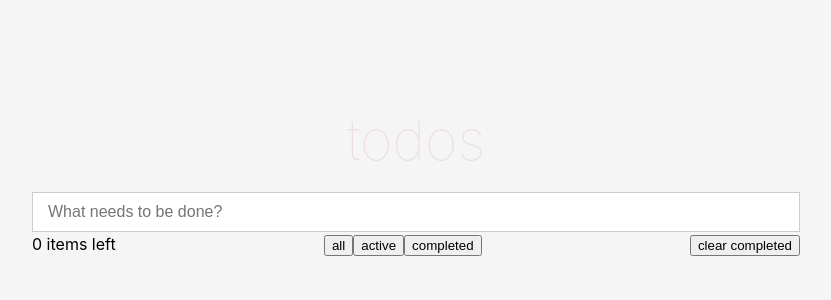
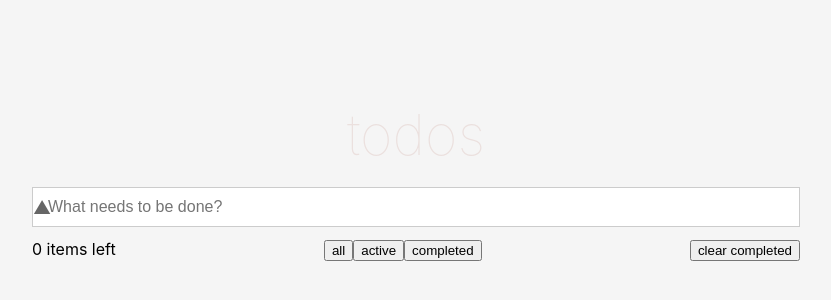
Before and after one commit to IlyaGoncharovY/todo, a React (Vite) app: page / in a window 1280 px wide. Shown: the part 228-528 px from the top of the page, without its empty margins (224-1055 px from the left). Built offline with nearby package versions, Linux system fonts and the light colour scheme.

Commit message:
fix(arrow) refactor Todolist.tsx added arrow for watch tasks element. added perf for components.

```diff
--- a/src/modules/app/components/footer/AppFooter.tsx
+++ b/src/modules/app/components/footer/AppFooter.tsx
@@ -1,7 +1,7 @@
-import {useAppDispatch, useAppSelector} from '../../../../store';
+import {useCallback} from 'react';
 
 import {FilterType} from '../../../../common/type';
-
+import {useAppDispatch, useAppSelector} from '../../../../store';
 import {clearCompletedTasks, getFilteredTasks} from '../../../tasks/reducer/tasksReducer.ts';
 
 import s from './AppFooter.module.css';
@@ -11,18 +11,23 @@ export const AppFooter = () => {
 
   const dispatch = useAppDispatch();
 
-  const setFilterForTasksHandler = (filter: FilterType) => {
+  const setFilterForTasksHandler = useCallback((filter: FilterType) => {
     dispatch(getFilteredTasks(filter));
-  };
+  }, [dispatch]);
 
-  const clearCompletedHandler = () => {
+  const clearCompletedHandler = useCallback(() => {
     dispatch(clearCompletedTasks());
-  };
+  }, [dispatch]);
+
+  /**
+   * длина массива с isActive === false
+   */
+  const lengthActiveElTasksArr = tasksArr.filter(task => !task.isActive).length;
 
   return (
     <div className={s.appFooterContainer}>
       <div>
-        {tasksArr.filter(task => !task.isActive).length} items left
+        {lengthActiveElTasksArr} items left
       </div>
       <div>
         <button onClick={() => setFilterForTasksHandler('All')}>all</button>
@@ -30,7 +35,7 @@ export const AppFooter = () => {
         <button onClick={() => setFilterForTasksHandler('Completed')}>completed</button>
       </div>
       <div>
-        <button onClick={clearCompletedHandler}> clear completed</button>
+        <button onClick={clearCompletedHandler}>clear completed</button>
       </div>
     </div>
   );
--- a/src/modules/tasks/components/taskList/item/TaskItem.tsx
+++ b/src/modules/tasks/components/taskList/item/TaskItem.tsx
@@ -1,4 +1,4 @@
-import {FC} from 'react';
+import {FC, memo} from 'react';
 
 import {TaskType} from '../../../../../common/type';
 
@@ -14,7 +14,7 @@ interface ITaskItem {
     task:TaskType
 }
 
-export const TaskItem:FC<ITaskItem> = ({
+export const TaskItem:FC<ITaskItem> = memo(({
   task,
 }) => {
 
@@ -38,4 +38,4 @@ export const TaskItem:FC<ITaskItem> = ({
       </p>
     </div>
   );
-};
+});
--- a/src/modules/todoList/components/Todolist.module.css
+++ b/src/modules/todoList/components/Todolist.module.css
@@ -4,6 +4,10 @@
     align-items: center;
     justify-content: center;
     flex-direction: column;
+
+    .inputContainer {
+        position: relative;
+        width: 100%;
 
         input {
             border: 1px solid #ccc;
@@ -19,4 +23,22 @@
                 font-size: 16px;
             }
         }
+
+        .arrow {
+            position: absolute;
+            left: 1px;
+            top: 50%;
+            transform: translateY(-50%);
+            cursor: pointer;
+            font-size: 18px;
+            color: #666;
         }
+    }
+    .tasksContainer {
+        width: 100%;
+        margin-top: 10px;
+        max-height: 70vh;
+        overflow-y: auto;
+        transition: max-height 0.3s ease-in-out;
+    }
+}
--- a/src/modules/todoList/components/Todolist.tsx
+++ b/src/modules/todoList/components/Todolist.tsx
@@ -1,18 +1,17 @@
-import { v1 } from 'uuid';
-
 import {ChangeEvent, useState} from 'react';
 
-import {Tasks} from '../../tasks/components/taskList/Tasks.tsx';
+import {v1} from 'uuid';
 
 import {useAppDispatch} from '../../../store';
-
 import {addTask} from '../../tasks/reducer/tasksReducer.ts';
+import {Tasks} from '../../tasks/components/taskList/Tasks.tsx';
 
 import s from './Todolist.module.css';
 
 export const Todolist = () => {
 
   const [taskTitle, setTaskTitle] = useState<string>('');
+  const [isTasksVisible, setIsTasksVisible] = useState<boolean>(true);
 
   const dispatch = useAppDispatch();
 
@@ -32,8 +31,13 @@ export const Todolist = () => {
     }
   };
 
+  const toggleTasksVisibility = () => {
+    setIsTasksVisible(prev => !prev);
+  };
+
   return (
     <div className={s.todolistContainer}>
+      <div className={s.inputContainer}>
         <input
           type="text"
           placeholder="What needs to be done?"
@@ -41,7 +45,15 @@ export const Todolist = () => {
           onChange={handleInputChange}
           onKeyPress={handleKeyPress}
         />
-      <Tasks/>
+        <span className={s.arrow} onClick={toggleTasksVisibility}>
+          {isTasksVisible ? '▲' : '▼'}
+        </span>
+      </div>
+      {isTasksVisible && (
+        <div className={s.tasksContainer}>
+          <Tasks />
+        </div>
+      )}
     </div>
   );
 };
```
Lines whose indentation alone changed are shown as unchanged.
